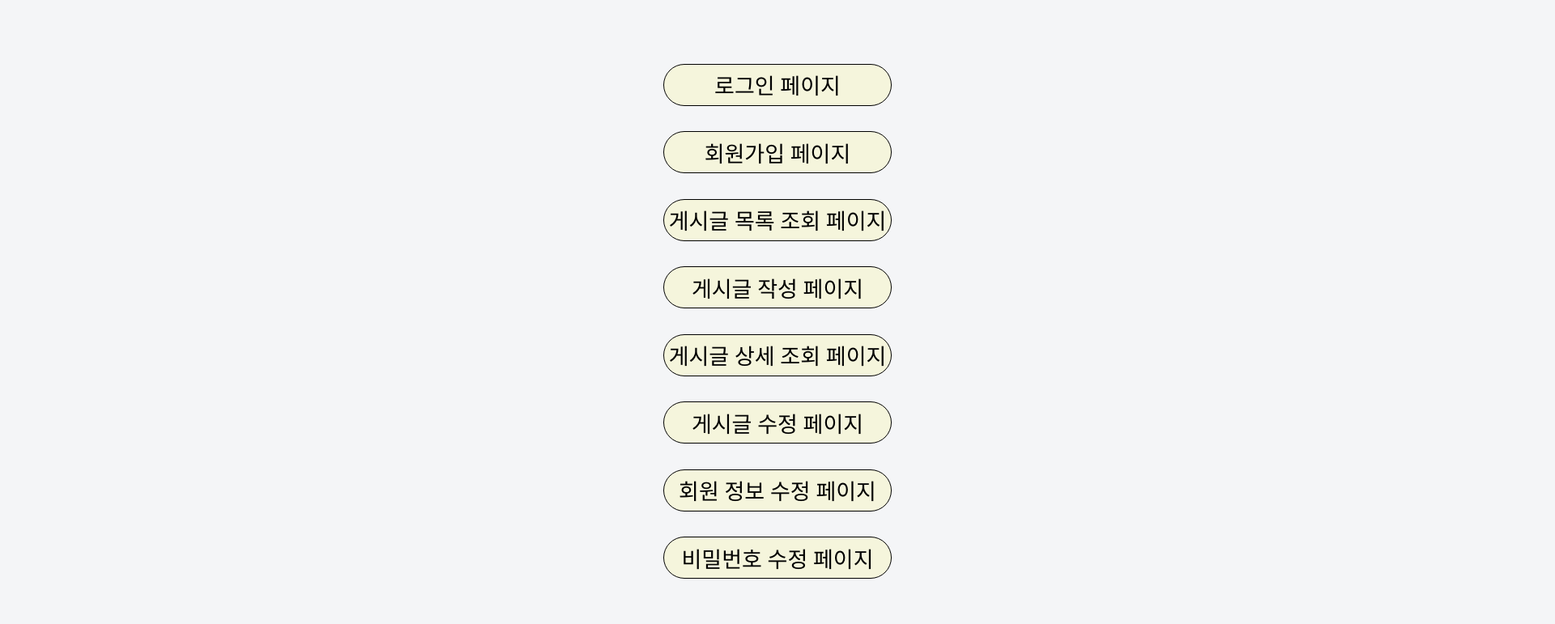
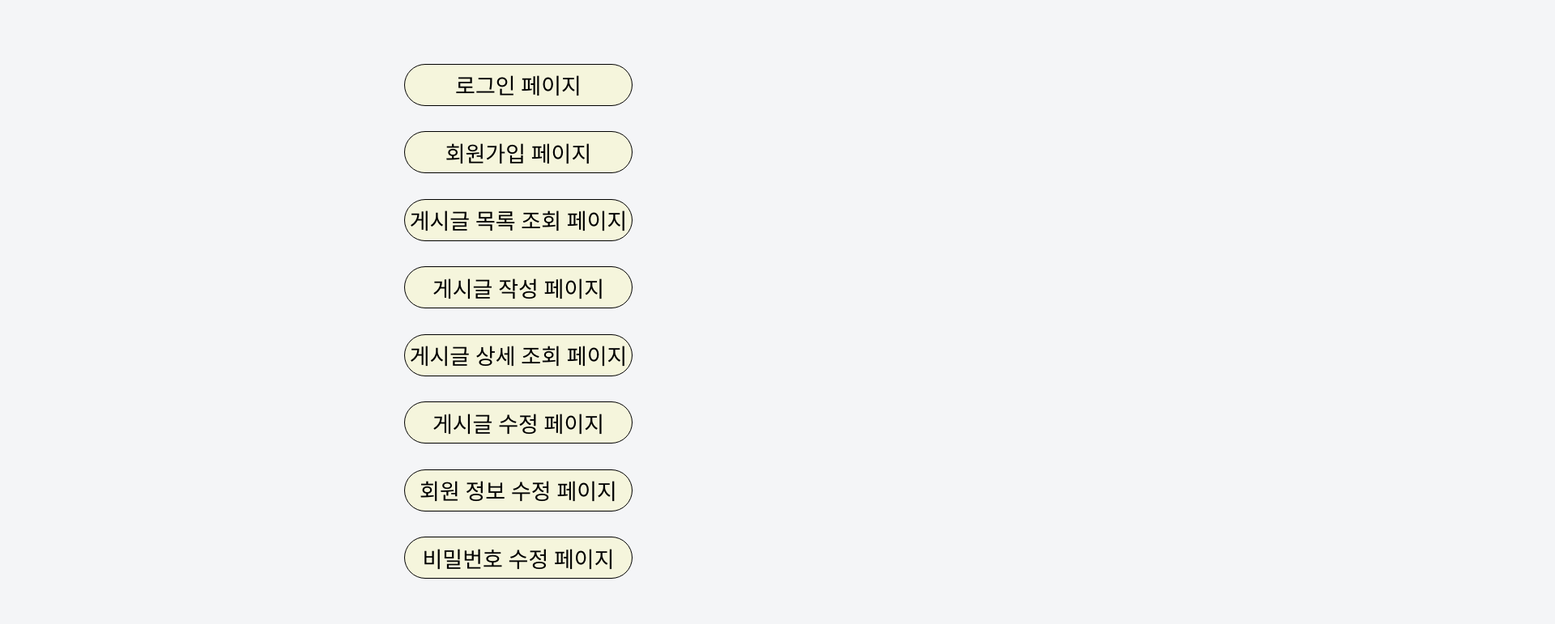
Before and after one commit to 100-hours-a-week/5-jun2-express-all, a website: page front-server/public/html/index.html in a window 1280 px wide. Shown: the part 108-879 px from the top of the page at 81% size, 1920 px wide, since content can reach past the window. Drawn offline with Linux system fonts and the light colour scheme; a web font is replaced by a local one.

Commit message:
style: 페이지 가로 사이즈 1920px ->  100%로 변경

```diff
--- a/front-server/public/css/board-detail.css
+++ b/front-server/public/css/board-detail.css
@@ -5,7 +5,7 @@
 }
 
 html {
-    width: 1920px;
+    width: 100%;
     height: 1080px;
 }
 
--- a/front-server/public/css/board-list.css
+++ b/front-server/public/css/board-list.css
@@ -5,7 +5,7 @@
 }
 
 html {
-    width: 1920px;
+    width: 100%;
     height: 1080px;
 }
 
--- a/front-server/public/css/board-modify.css
+++ b/front-server/public/css/board-modify.css
@@ -5,7 +5,7 @@
 }
 
 html {
-    width: 1920px;
+    width: 100%;
     height: 1080px;
 }
 
--- a/front-server/public/css/board-write.css
+++ b/front-server/public/css/board-write.css
@@ -5,7 +5,7 @@
 }
 
 html {
-    width: 1920px;
+    width: 100%;
     height: 1080px;
 }
 
--- a/front-server/public/css/index.css
+++ b/front-server/public/css/index.css
@@ -5,7 +5,7 @@
 }
 
 html {
-    width: 1920px;
+    width: 100%;
     height: 1080px;
 }
 
--- a/front-server/public/css/login.css
+++ b/front-server/public/css/login.css
@@ -5,7 +5,7 @@
 }
 
 html {
-    width: 1920px;
+    width: 100%;
     height: 1080px;
 }
 
--- a/front-server/public/css/password-modify.css
+++ b/front-server/public/css/password-modify.css
@@ -4,7 +4,7 @@
 }
 
 html {
-    width: 1920px;
+    width: 100%;
     height: 1080px;
 }
 
--- a/front-server/public/css/signup.css
+++ b/front-server/public/css/signup.css
@@ -5,7 +5,7 @@
 }
 
 html {
-    width: 1920px;
+    width: 100%;
     height: 1080px;
 }
 
--- a/front-server/public/css/user-modify.css
+++ b/front-server/public/css/user-modify.css
@@ -4,7 +4,7 @@
 }
 
 html {
-    width: 1920px;
+    width: 100%;
     height: 1080px;
 }
 
```
